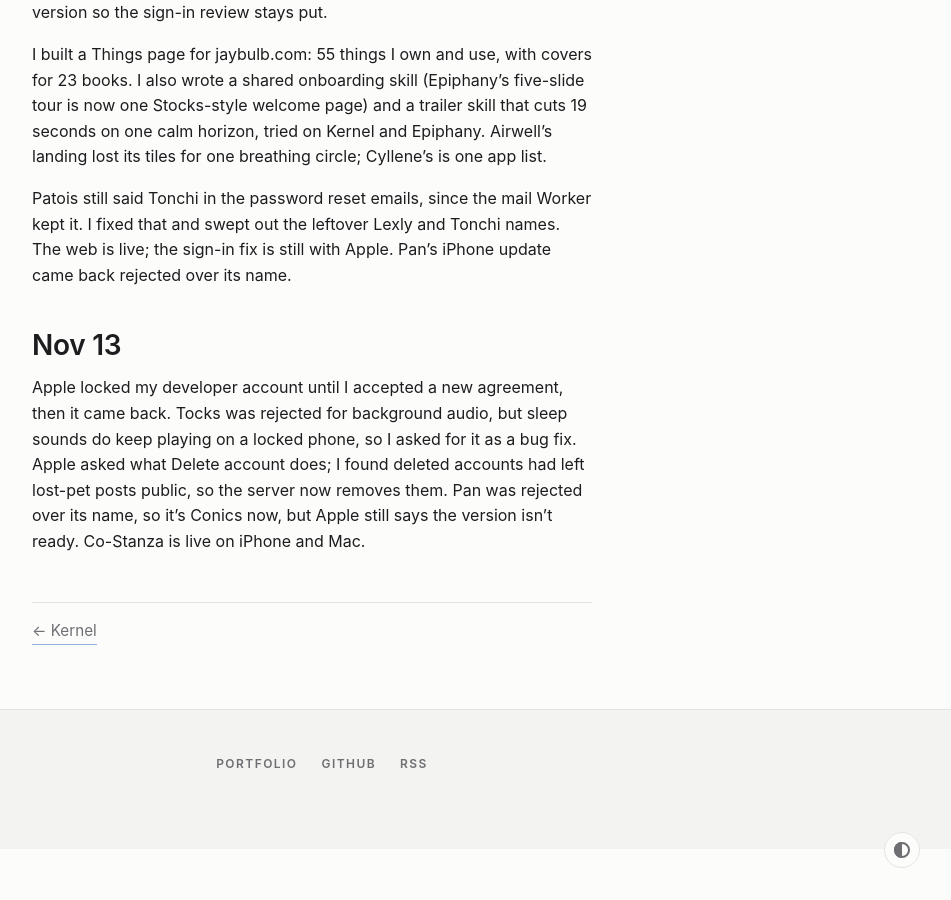
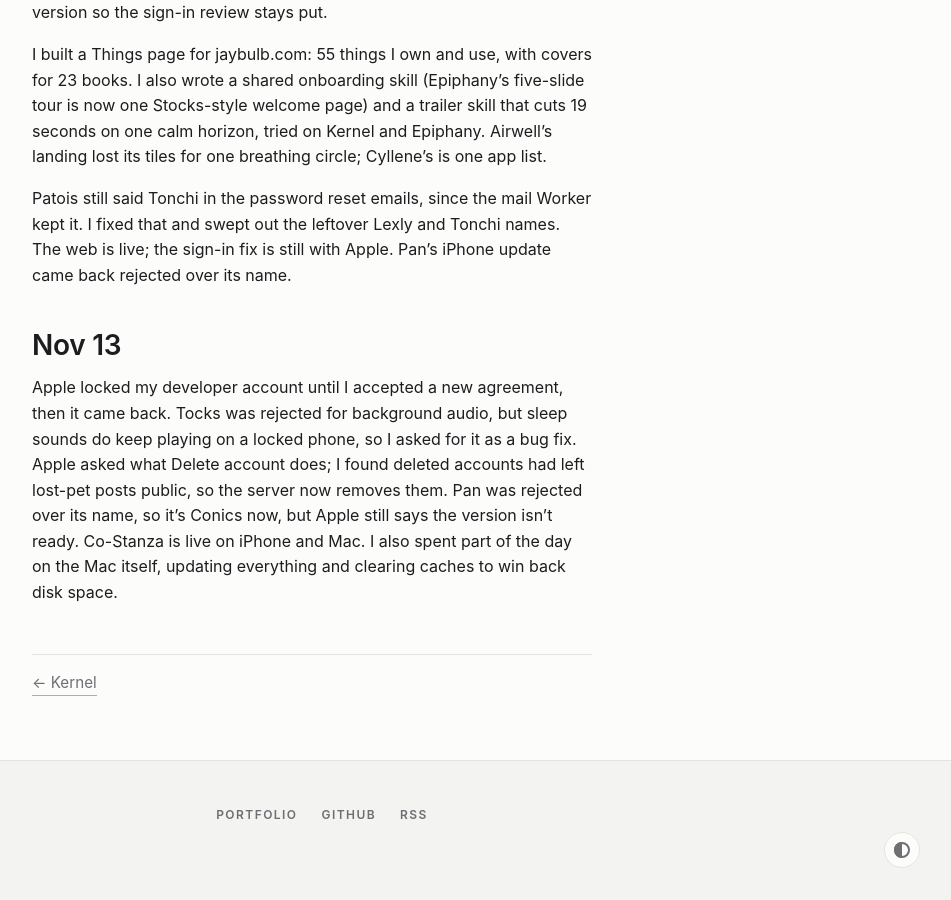
Before and after one commit to nulljosh/journal, a Jekyll site: the page built from _posts/2026-10-02-october.md, in a window 1280 px wide and 900 px high, scrolled down 5154 px. Shown: the whole window, without its empty margins (328-1279 px from the left). Built offline with Jekyll 4.4.1, drawn with Linux system fonts in a browser that asks for light colours.

Commit message:
October: Nov 13 machine maintenance line

```diff
--- a/_posts/2026-10-02-october.md
+++ b/_posts/2026-10-02-october.md
@@ -129,4 +129,4 @@ Patois still said Tonchi in the password reset emails, since the mail Worker kep
 
 ## Nov 13
 
-Apple locked my developer account until I accepted a new agreement, then it came back. Tocks was rejected for background audio, but sleep sounds do keep playing on a locked phone, so I asked for it as a bug fix. Apple asked what Delete account does; I found deleted accounts had left lost-pet posts public, so the server now removes them. Pan was rejected over its name, so it's Conics now, but Apple still says the version isn't ready. Co-Stanza is live on iPhone and Mac.
+Apple locked my developer account until I accepted a new agreement, then it came back. Tocks was rejected for background audio, but sleep sounds do keep playing on a locked phone, so I asked for it as a bug fix. Apple asked what Delete account does; I found deleted accounts had left lost-pet posts public, so the server now removes them. Pan was rejected over its name, so it's Conics now, but Apple still says the version isn't ready. Co-Stanza is live on iPhone and Mac. I also spent part of the day on the Mac itself, updating everything and clearing caches to win back disk space.
```
